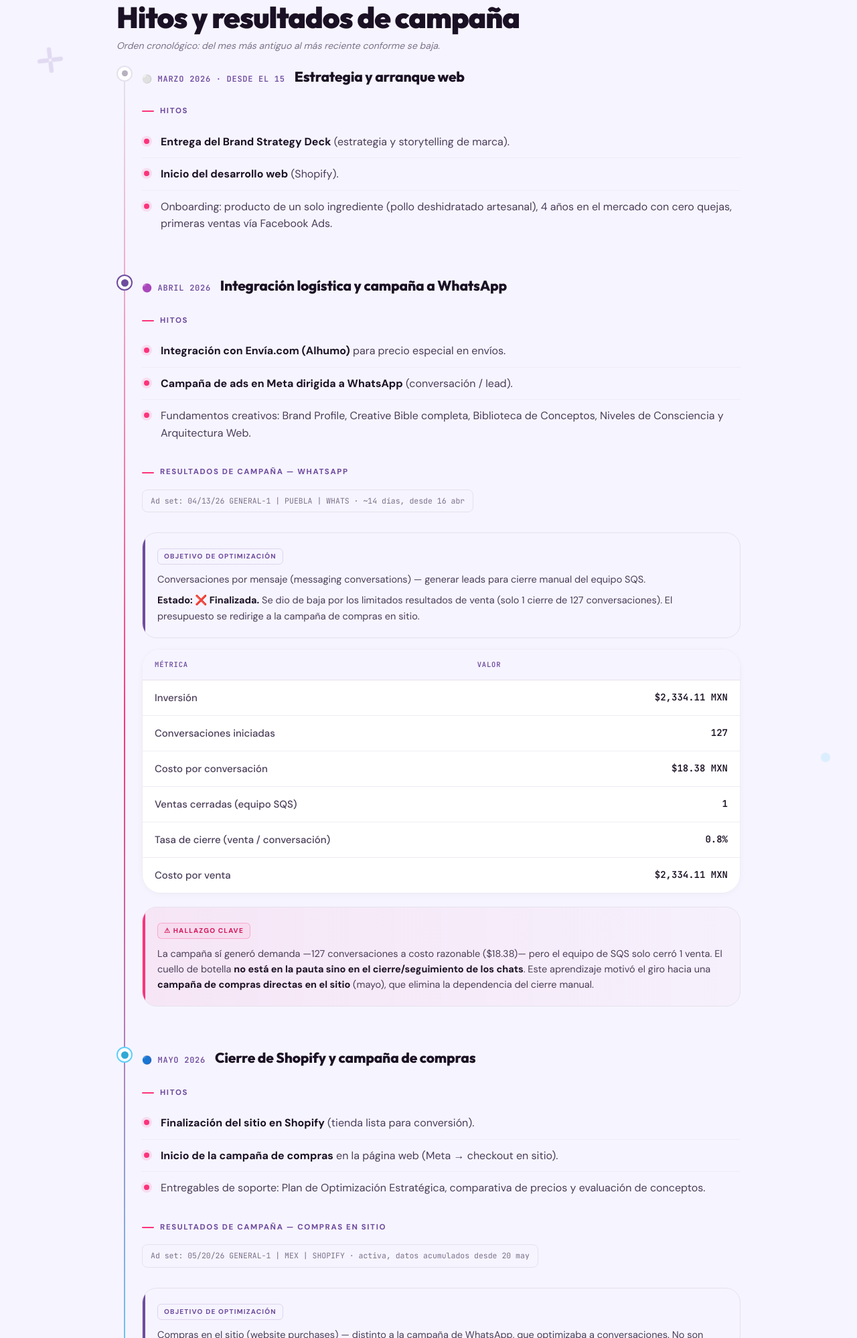
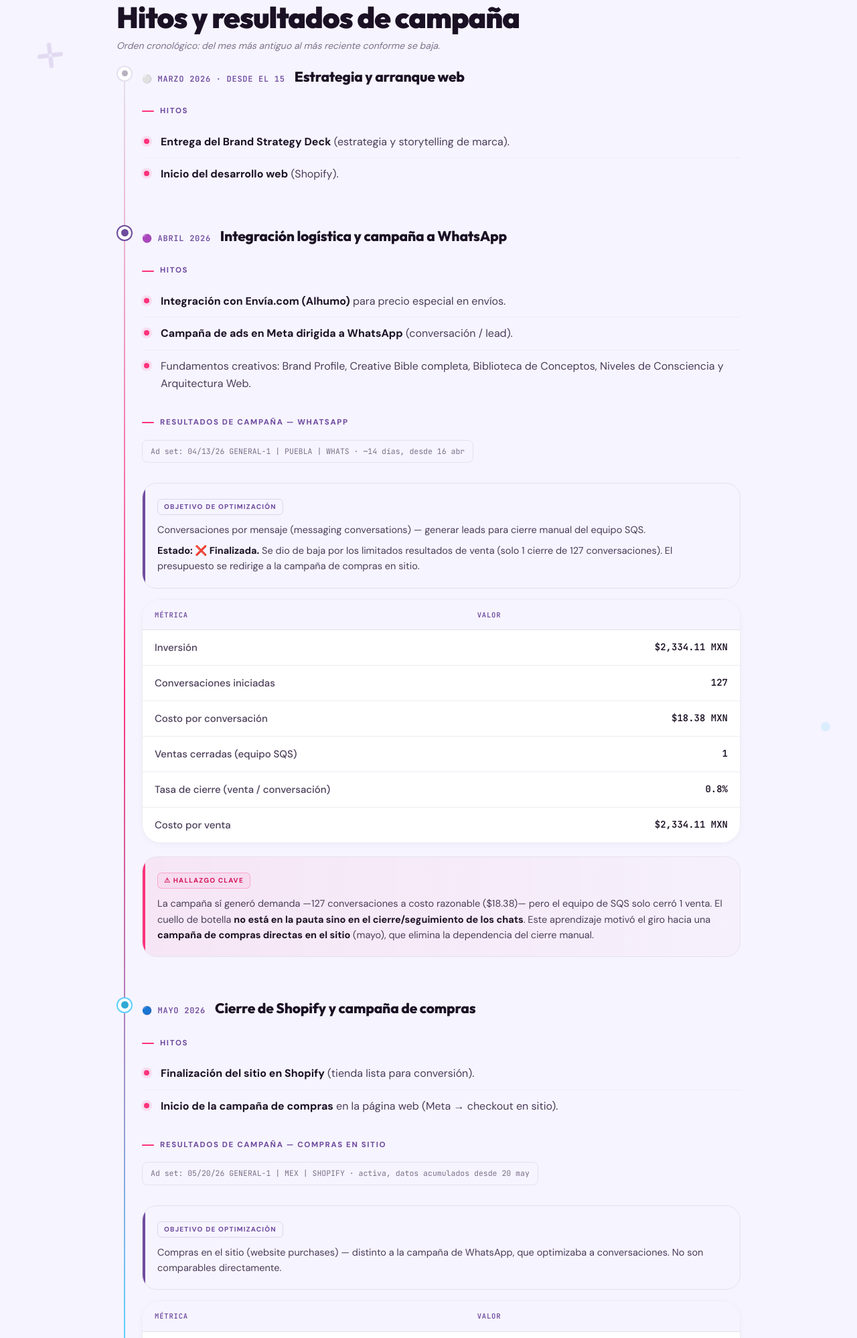
Before and after one commit to vgiorgana34/rpt-sqs-m3k9, a plain HTML site: page index.html in a window 1280 px wide. Shown: the part 3323-5321 px from the top of the page at 67% size. Drawn offline with Linux system fonts and the light colour scheme.

Commit message:
Footer próxima actualización + escenarios responsive en móvil
- Footer reenfocado a doc vivo (próximo cierre: junio 2026) con tracker de cadencia
- Tabla de 3 escenarios se convierte en tarjetas apiladas en móvil (sin duplicar datos)
- Quitado badge Reporte vivo sobre el logo del hero
- Limpieza de hitos (Marzo/Mayo) e insights (bitácora a 5 registros)

```diff
--- a/index.html
+++ b/index.html
@@ -596,7 +596,6 @@ table.scen tbody tr:last-child td{border-bottom:none}
         <ul class="clean">
           <li><strong>Entrega del Brand Strategy Deck</strong> (estrategia y storytelling de marca).</li>
           <li><strong>Inicio del desarrollo web</strong> (Shopify).</li>
-          <li>Onboarding: producto de un solo ingrediente (pollo deshidratado artesanal), 4 años en el mercado con cero quejas, primeras ventas vía Facebook Ads.</li>
         </ul>
       </div>
 
@@ -648,7 +647,6 @@ table.scen tbody tr:last-child td{border-bottom:none}
         <ul class="clean">
           <li><strong>Finalización del sitio en Shopify</strong> (tienda lista para conversión).</li>
           <li><strong>Inicio de la campaña de compras</strong> en la página web (Meta → checkout en sitio).</li>
-          <li>Entregables de soporte: Plan de Optimización Estratégica, comparativa de precios y evaluación de conceptos.</li>
         </ul>
 
         <h4>Resultados de campaña — Compras en sitio</h4>
```
